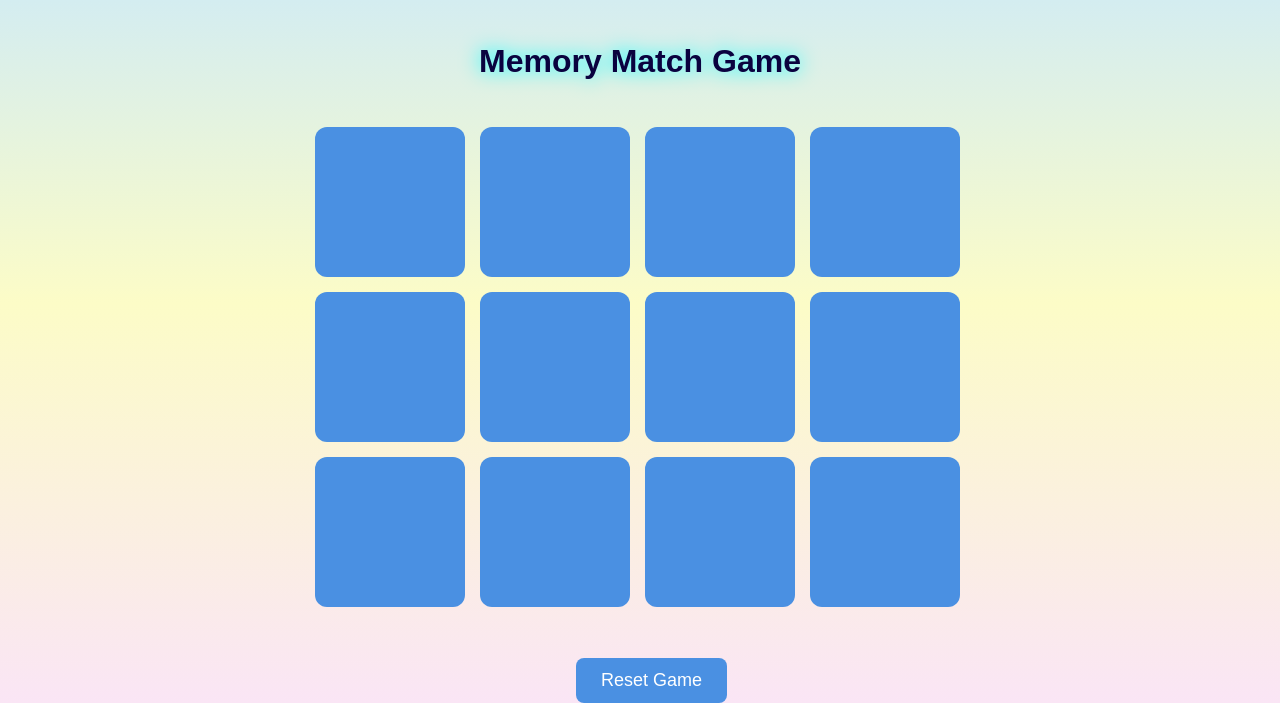
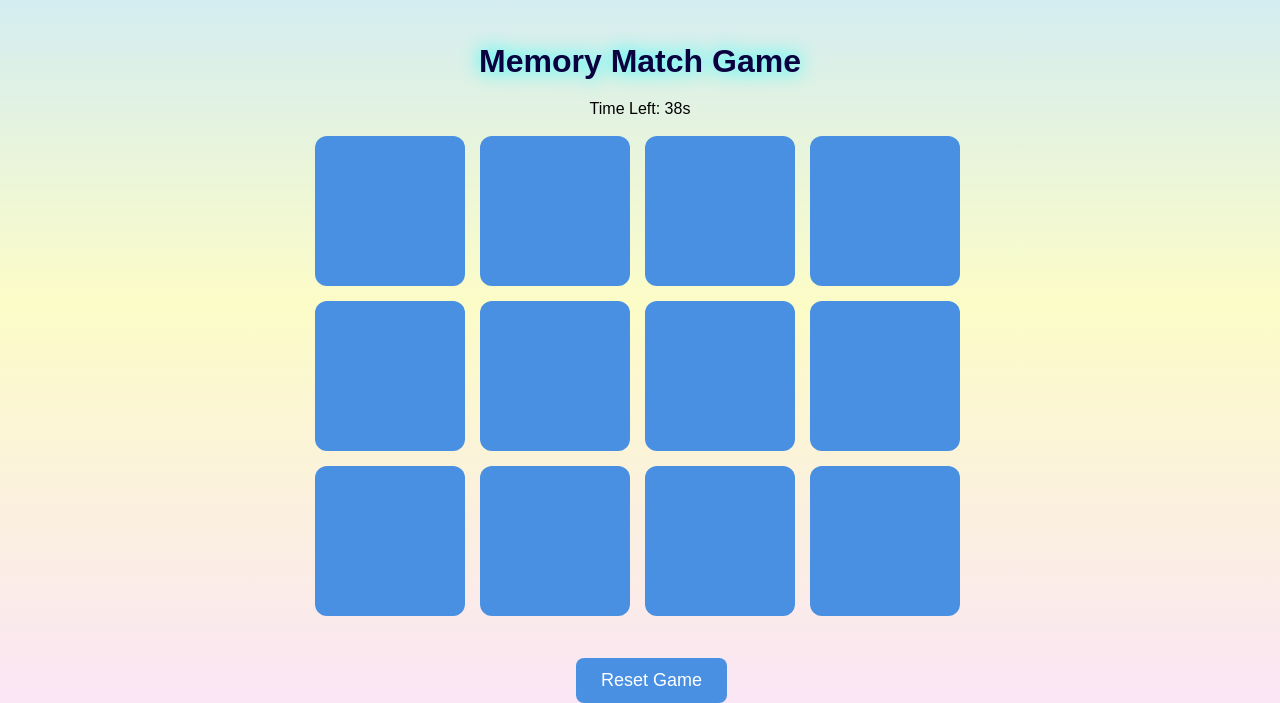
Before and after one commit to Anushka1604-ui/Sason-Games, a website: page html/card.html in a window 1280 px wide. Both pictures are taken after a click on the button "Reset Game". Shown: the part 97-800 px from the top of the page. Drawn offline with Linux system fonts and the light colour scheme; files that its build step writes are made by us from their sources; files whose address does not match are found by name.

Commit message:
new update

```diff
--- a/html/card.html
+++ b/html/card.html
@@ -25,6 +25,11 @@
         <br>
     </div>
     <h1 class="title">Memory Match Game</h1>
+
+    <!-- TIMER DISPLAY -->
+    <div class="timer-container">
+        Time Left: <span id="timer">40</span>s
+    </div>
 
     <div class="game">
 
--- a/html/card.js
+++ b/html/card.js
@@ -1,11 +1,17 @@
 const cards = document.querySelectorAll(".card");
 const resetBtn = document.querySelector(".reset-btn");
+const timerDisplay = document.getElementById("timer");
 
+const GAME_TIME = 40; // 40 seconds
 let firstCard, secondCard;
 let lockBoard = false;
 let matchedCount = 0;
+let timer;
+let timeLeft = GAME_TIME;
 
-// Card click
+// ------------------------------
+// CARD CLICK
+// ------------------------------
 cards.forEach(card => {
     card.addEventListener("click", flipCard);
 });
@@ -27,9 +33,11 @@ function flipCard() {
     checkMatch();
 }
 
+// ------------------------------
+// CHECK MATCH
+// ------------------------------
 function checkMatch() {
     let isMatch = firstCard.dataset.name === secondCard.dataset.name;
-
     isMatch ? disableCards() : unflipCards();
 }
 
@@ -38,21 +46,19 @@ function disableCards() {
     secondCard.removeEventListener("click", flipCard);
 
     matchedCount++;
-
     resetBoard();
 
+    // WIN CHECK
     if (matchedCount === cards.length / 2) {
+        clearInterval(timer);
         setTimeout(() => alert("🎉 You Won!"), 300);
     }
 }
-  function logoutUser() {
-         window.location.href = "/logout";}
 
 function unflipCards() {
     setTimeout(() => {
         firstCard.classList.remove("flip");
         secondCard.classList.remove("flip");
-
         resetBoard();
     }, 1000);
 }
@@ -61,7 +67,9 @@ function resetBoard() {
     [firstCard, secondCard, lockBoard] = [null, null, false];
 }
 
-// Shuffle Cards
+// ------------------------------
+// SHUFFLE CARDS
+// ------------------------------
 function shuffle() {
     cards.forEach(card => {
         let pos = Math.floor(Math.random() * cards.length);
@@ -69,9 +77,13 @@ function shuffle() {
     });
 }
 
-// Full Reset
+// ------------------------------
+// FULL RESET GAME
+// ------------------------------
 function resetGame() {
     matchedCount = 0;
+    timeLeft = GAME_TIME;
+    clearInterval(timer);
 
     cards.forEach(card => {
         card.classList.remove("flip");
@@ -79,8 +91,36 @@ function resetGame() {
     });
 
     shuffle();
+    startTimer();
 }
 
+// ------------------------------
+// LOGOUT FUNCTION
+// ------------------------------
+function logoutUser() {
+    window.location.href = "/logout";
+}
+
+// ------------------------------
+// TIMER FUNCTION
+// ------------------------------
+function startTimer() {
+    timerDisplay.textContent = timeLeft;
+    timer = setInterval(() => {
+        timeLeft--;
+        timerDisplay.textContent = timeLeft;
+
+        if (timeLeft <= 0) {
+            clearInterval(timer);
+            alert("⏰ Time's up! You lost the game.");
+            resetGame();
+        }
+    }, 1000);
+}
+
+// ------------------------------
+// INITIALIZE GAME
+// ------------------------------
 resetBtn.addEventListener("click", resetGame);
-
 shuffle();
+startTimer();
```
